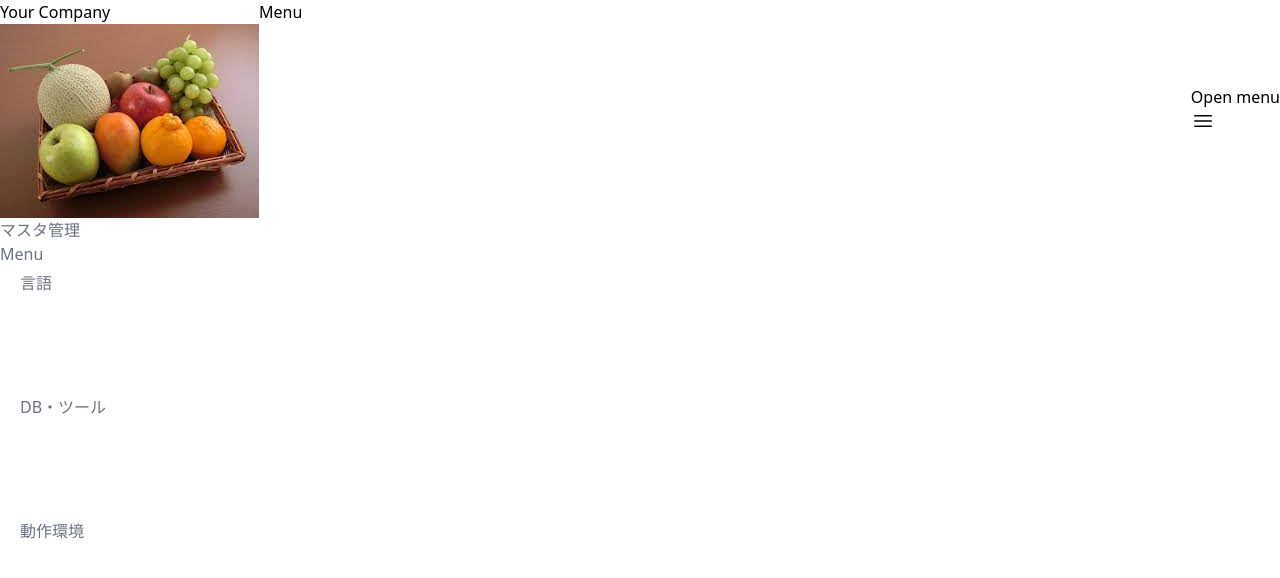
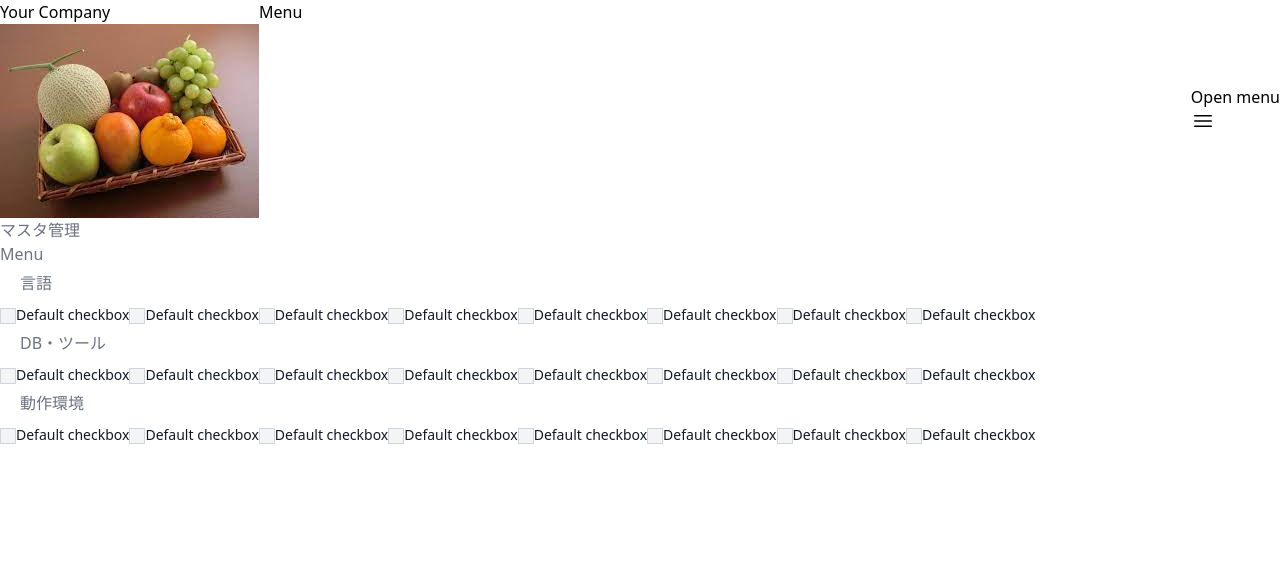
Before and after one commit to myantyuWorld/stackies-app, a Vue app in the folder frontend/vite_fast/: page /master in a window 1280 px wide. Shown: the top 578 px of the page. Built offline with nearby package versions, Linux system fonts and the light colour scheme.

Commit message:
Modify UI マスタ管理画面

```diff
--- a/frontend/vite_fast/src/components/MasterData.vue
+++ b/frontend/vite_fast/src/components/MasterData.vue
@@ -13,12 +13,9 @@ defineProps<{
           class="text-sm ml-6 px-4 py-2 bg-gray-400  text-white rounded-lg  tracking-wider hover:bg-gray-500 outline-none">Add</button>
       </h2>
 
-      <div class="flex flex-wrap -m-4 text-center">
-        <div class="p-1 sm:w-1/3 lg:w-1/4 w-full hover:scale-105 duration-500" v-for="n of 6" :key="n">
-          <MasterDataItem :badgeColor=itemBadgeColor />
-        </div>
-
-      </div>
+    </div>
+    <div class="flex flex-wrap w-full">
+      <MasterDataItem :badgeColor=itemBadgeColor v-for="n of 8" :key="n" />
     </div>
   </div>
 
--- a/frontend/vite_fast/src/components/MasterDataItem.vue
+++ b/frontend/vite_fast/src/components/MasterDataItem.vue
@@ -4,20 +4,10 @@ defineProps<{
 }>()
 </script>
 <template>
-  <div class=" flex items-center  justify-between p-4  rounded-lg bg-white shadow-indigo-50 shadow-md">
-    <div
-      class="bg-gradient-to-tr w-16 h-16  rounded-full shadow-2xl  border-white  border-dashed border-2  flex justify-center items-center"
-      :class="`from-${badgeColor}-500 to-${badgeColor}-400 shadow-${badgeColor}-400`">
-      <div>
-        <h1 class="text-white text-xs">Java</h1>
-      </div>
-    </div>
-
-    <div>
-      <button
-        class="text-xs mt-0 px-3 py-3 bg-black-400 text-white rounded-lg  tracking-wider hover:bg-black-300 outline-none">Del</button>
-    </div>
-
+  <div class="w-1/4 items-center mb-4">
+    <input id="default-checkbox" type="checkbox" value=""
+      class="w-4 h-4 text-blue-600 bg-gray-100 border-gray-300 rounded focus:ring-blue-500 dark:focus:ring-blue-600 dark:ring-offset-gray-800 focus:ring-2 dark:bg-gray-700 dark:border-gray-600">
+    <label for="default-checkbox" class="ml-2 text-sm font-medium text-gray-900 dark:text-gray-300">Default
+      checkbox</label>
   </div>
-
 </template>
```
